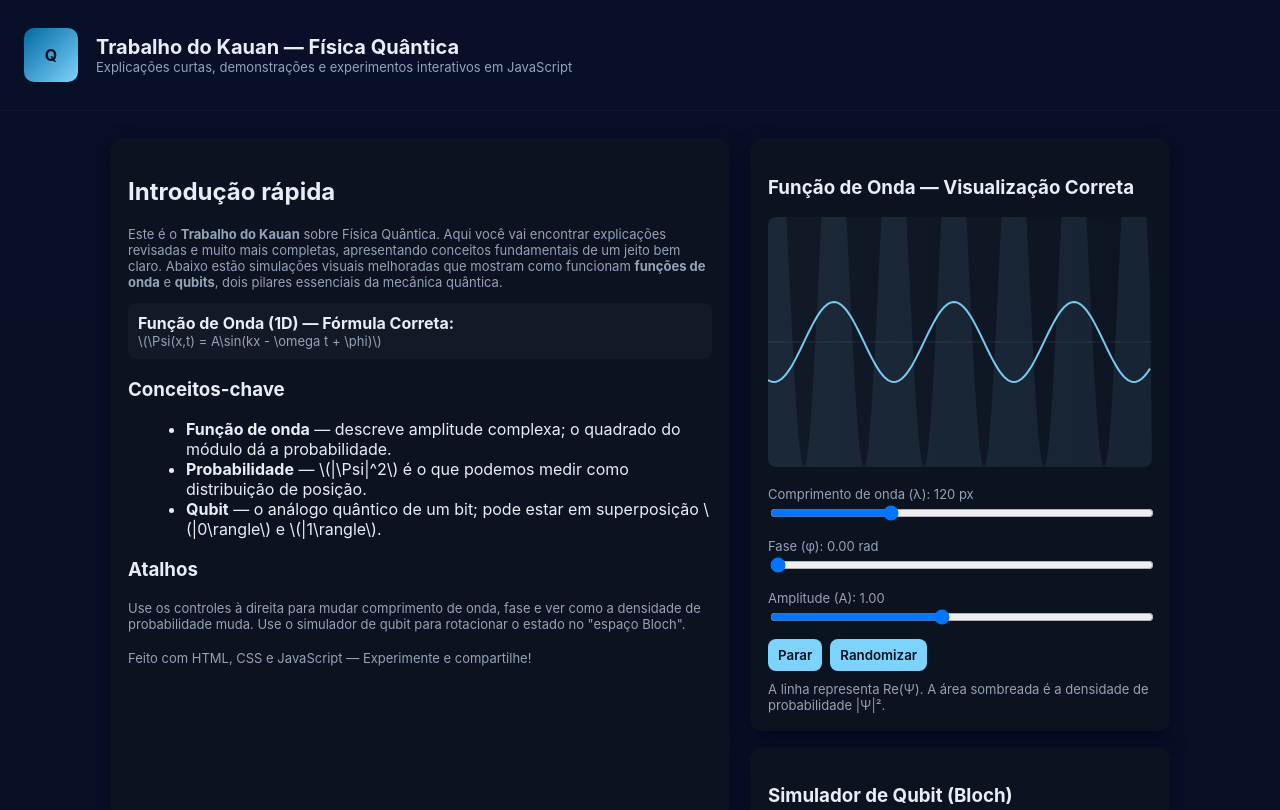
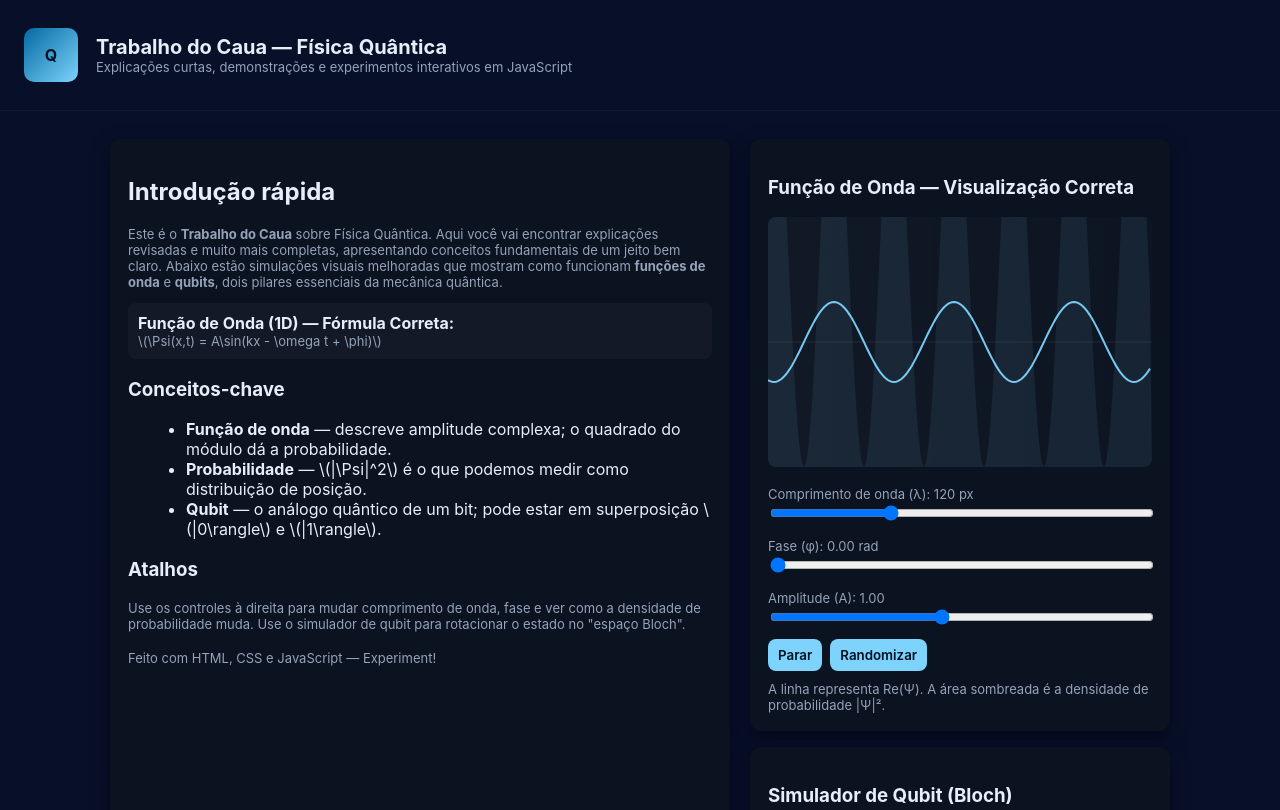
Before and after one commit to caualemos08/caua, a plain HTML site: page index.html in a window 1280 px wide. Shown: the top 810 px of the page. Drawn offline with Linux system fonts and the light colour scheme.

Commit message:
index.html

```diff
--- a/index.html
+++ b/index.html
@@ -3,7 +3,7 @@
 <head>
   <meta charset="utf-8">
   <meta name="viewport" content="width=device-width, initial-scale=1">
-  <title>Trabalho do Kauan — Física Quântica Interativa</title>
+  <title>Trabalho do Caua — Física Quântica Interativa</title>
   <style>
     :root{--bg:#0f1724;--card:#0b1220;--accent:#7dd3fc;--muted:#94a3b8;--glass:rgba(255,255,255,0.03)}
     *{box-sizing:border-box;font-family:Inter, ui-sans-serif, system-ui, -apple-system, 'Segoe UI', Roboto, 'Helvetica Neue', Arial}
@@ -29,7 +29,7 @@
   <header>
     <div style="width:54px;height:54px;background:linear-gradient(135deg,#0369a1,#7dd3fc);border-radius:10px;display:grid;place-items:center;font-weight:700;color:#001022">Q</div>
     <div>
-      <h1>Trabalho do Kauan — Física Quântica</h1>
+      <h1>Trabalho do Caua — Física Quântica</h1>
       <div class="small">Explicações curtas, demonstrações e experimentos interativos em JavaScript</div>
     </div>
   </header>
@@ -38,7 +38,7 @@
     <div class="grid">
       <section class="card">
         <h2>Introdução rápida</h2>
-        <p class="small">Este é o <strong>Trabalho do Kauan</strong> sobre Física Quântica. Aqui você vai encontrar explicações revisadas e muito mais completas, apresentando conceitos fundamentais de um jeito bem claro. Abaixo estão simulações visuais melhoradas que mostram como funcionam <strong>funções de onda</strong> e <strong>qubits</strong>, dois pilares essenciais da mecânica quântica.</p>
+        <p class="small">Este é o <strong>Trabalho do Caua</strong> sobre Física Quântica. Aqui você vai encontrar explicações revisadas e muito mais completas, apresentando conceitos fundamentais de um jeito bem claro. Abaixo estão simulações visuais melhoradas que mostram como funcionam <strong>funções de onda</strong> e <strong>qubits</strong>, dois pilares essenciais da mecânica quântica.</p>
 
         <div class="eq">
           <strong>Função de Onda (1D) — Fórmula Correta:</strong>
@@ -55,7 +55,7 @@
         <h3>Atalhos</h3>
         <div class="small">Use os controles à direita para mudar comprimento de onda, fase e ver como a densidade de probabilidade muda. Use o simulador de qubit para rotacionar o estado no "espaço Bloch".</div>
 
-        <div class="footer">Feito com HTML, CSS e JavaScript — Experimente e compartilhe!</div>
+        <div class="footer">Feito com HTML, CSS e JavaScript — Experiment!</div>
       </section>
 
       <aside>
```
